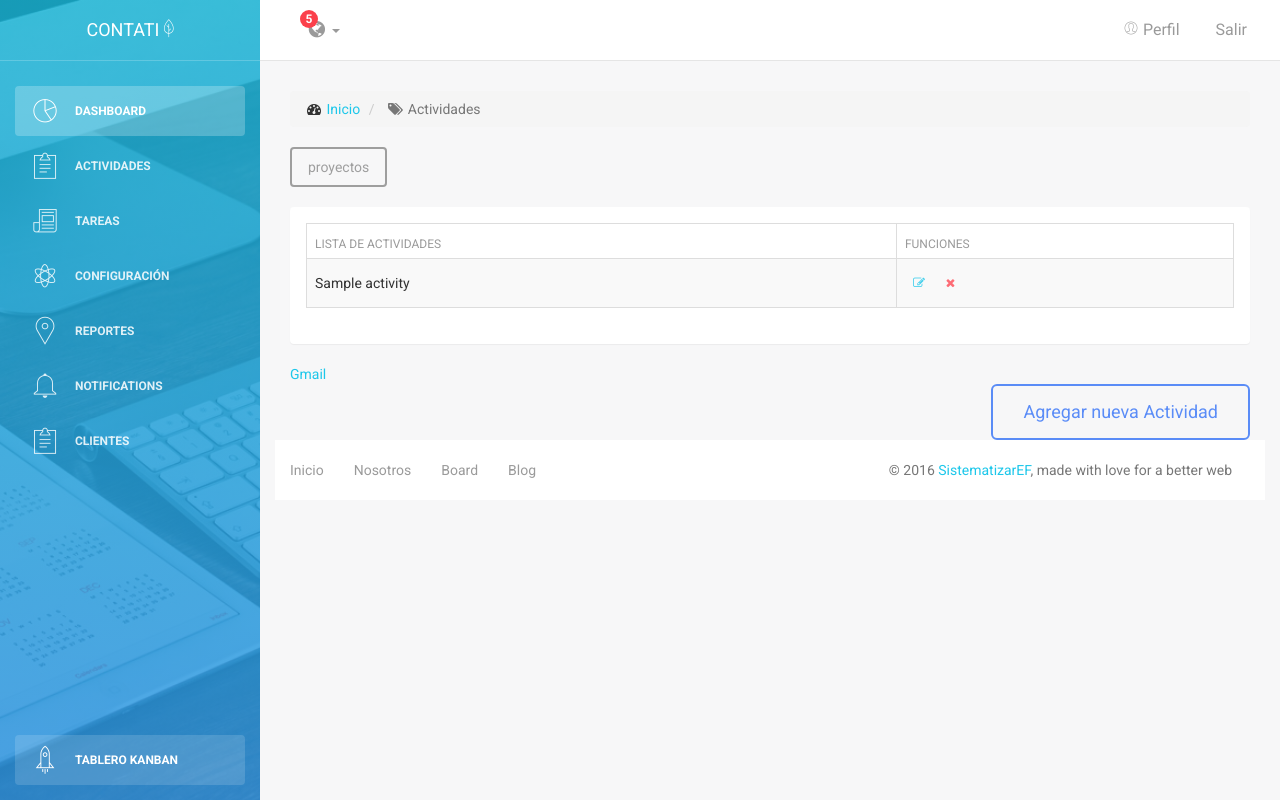
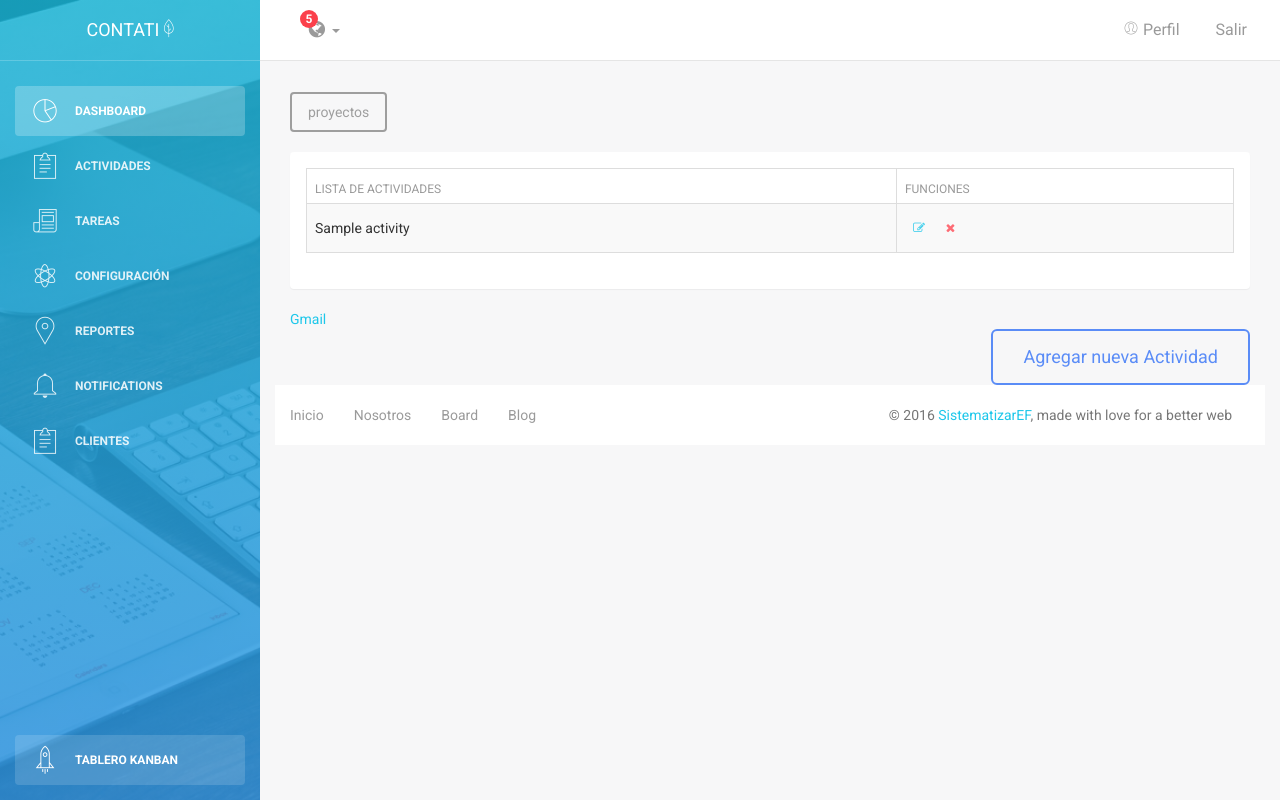
Before and after one commit to stzef/contati, a Django app: template activities/templates/activities.html in a window 1280 px wide. Run offline with Django 3.2, Linux system fonts and the light colour scheme; the template is opened without the code that fills it: most values are stand-ins (such as "Sample title", 1, 10 or a date in 2020); some libraries are stand-ins or nearby versions.

Commit message:
quitar link inicio activity

```diff
--- a/activities/templates/activities.html
+++ b/activities/templates/activities.html
@@ -4,15 +4,7 @@
 
           <div class="row">
             <div class="col-lg-12 col-sm-12">
-                    <ol class="breadcrumb">
-                        <li>
-                            <i class="fa fa-dashboard"></i>  <a href="{% url 'index' %}">Inicio</a>
-                        </li>
 
-                        <li class="active">
-                            <i class="fa fa-tags"></i> Actividades
-                        </li>
-                    </ol>
             </div>
             </div>
 
```
